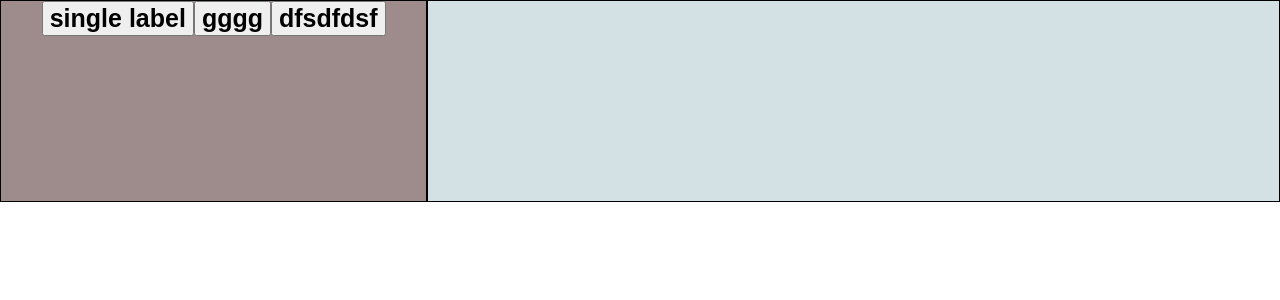
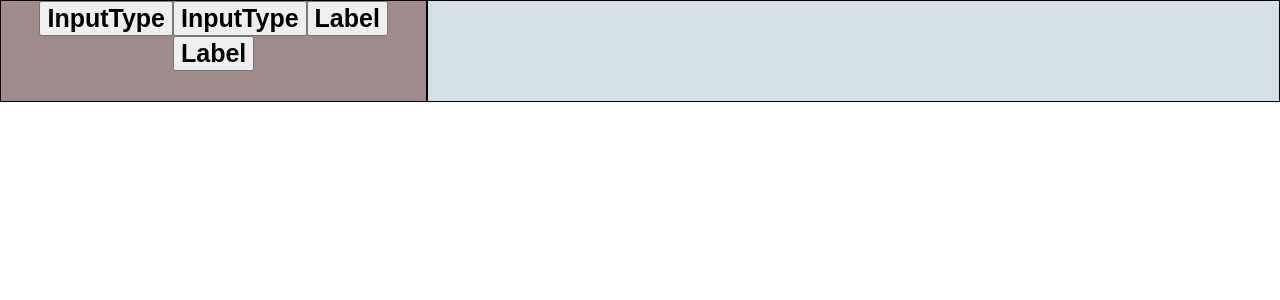
Before and after one commit to ARS1337/formBuilder, a React (Create React App) app: page / in a window 1280 px wide. Shown: the top 300 px of the page. Built offline with nearby package versions, Linux system fonts and the light colour scheme.

Commit message:
Drag and Drop works now...

```diff
--- a/src/App.css
+++ b/src/App.css
@@ -44,7 +44,8 @@
 .Builder,
 .Display {
   width: 100%;
-  height: 200px;
+  height: fit-content;
+  min-height: 100px;
   background-color: #d3e0e4;
   border: 1px solid black;
 }
--- a/src/App.js
+++ b/src/App.js
@@ -1,3 +1,5 @@
+// https://github.com/ARS1337/formBuilder
+
 import "./App.css";
 import Builder from "./components/Builder";
 import Display from "./components/Display";
--- a/src/components/Builder.js
+++ b/src/components/Builder.js
@@ -1,27 +1,53 @@
 import React, { useState } from "react";
 import { useDrop } from "react-dnd";
 import { ItemTypes } from "../utils/itemTypes";
+import InputType from "./InputType";
+import Label from "./Label";
 
 function Builder(props) {
   const [items, setItems] = useState([]);
-
+  let arr = [];
+  let count = 1;
+  let temp;
   const [{ itemName }, drop] = useDrop(() => {
     return {
       accept: ItemTypes.type1,
       drop: (item, monitor) => {
-        let temp = [...items, item];
-        setItems(temp);
-        console.log(item);
-        console.log(items);
+        count++;
+        arr.push({ name: item.name, id: count });
+        return item;
       },
       collect: (monitor) => {
-        return {};
+        return {
+          itemName: monitor.getDropResult()
+            ? monitor.getDropResult()
+            : setItems(arr),
+        };
       },
     };
   });
   return (
     <>
-      <div className="Builder" ref={drop}></div>
+      <div className="Builder" ref={drop}>
+        {items.map((x, idx) => {
+          if (x.name == "InputType") {
+            return (
+              <>
+                <InputType />
+                <br />
+              </>
+            );
+          }
+          if (x.name == "Label") {
+            return (
+              <>
+                <Label id={x.id}>{x.name}</Label>
+                <br />
+              </>
+            );
+          }
+        })}
+      </div>
     </>
   );
 }
--- a/src/components/Button.js
+++ b/src/components/Button.js
@@ -5,10 +5,14 @@ import { ItemTypes } from "../utils/itemTypes";
 function Button(props) {
   const { buttonName } = props;
   const [{ isDragging }, drag] = useDrag(() => ({
-    item: {
-      name: buttonName,
+    item: { name: buttonName },
+    type: ItemTypes.type1,
+    end: (item, monitor) => {
+      const dropResult = monitor.getDropResult();
+      if (item && dropResult) {
+        // alert(`You dropped ${item.name}`);
+      }
     },
-    type: ItemTypes.type1,
     collect: (monitor) => ({
       isDragging: !!monitor.isDragging(),
     }),
--- a/src/components/Display.js
+++ b/src/components/Display.js
@@ -2,7 +2,7 @@ import React from "react";
 import Button from "./Button";
 
 function Display(props) {
-  const data = ["single label", "gggg", "dfsdfdsf"];
+  const data = ["InputType", "InputType", "Label", "Label"];
   return (
     <div className="Display">
       {data.map((x, idx) => (
--- a/src/components/InputType.js
+++ b/src/components/InputType.js
@@ -3,7 +3,7 @@ import React from "react";
 function InputType(props) {
   return (
     <>
-      <input type={props.type} id={props.id} />
+      <input type={props.type} id={props.id} value="sfsf" />
     </>
   );
 }
--- a/src/components/Label.js
+++ b/src/components/Label.js
@@ -24,6 +24,7 @@ function Label(props) {
           fontWeight: "bold",
           cursor: "move",
         }}
+        value="dfs"
       >
         {props.children ? props.children : "untitled"}
       </label>
```
